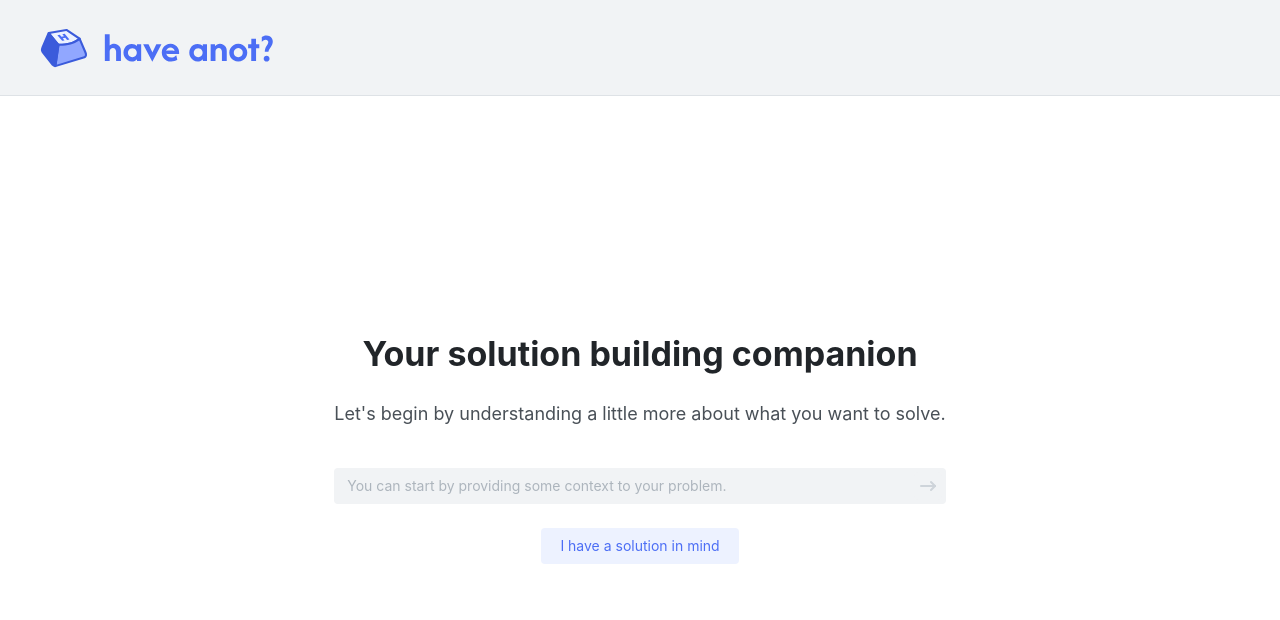
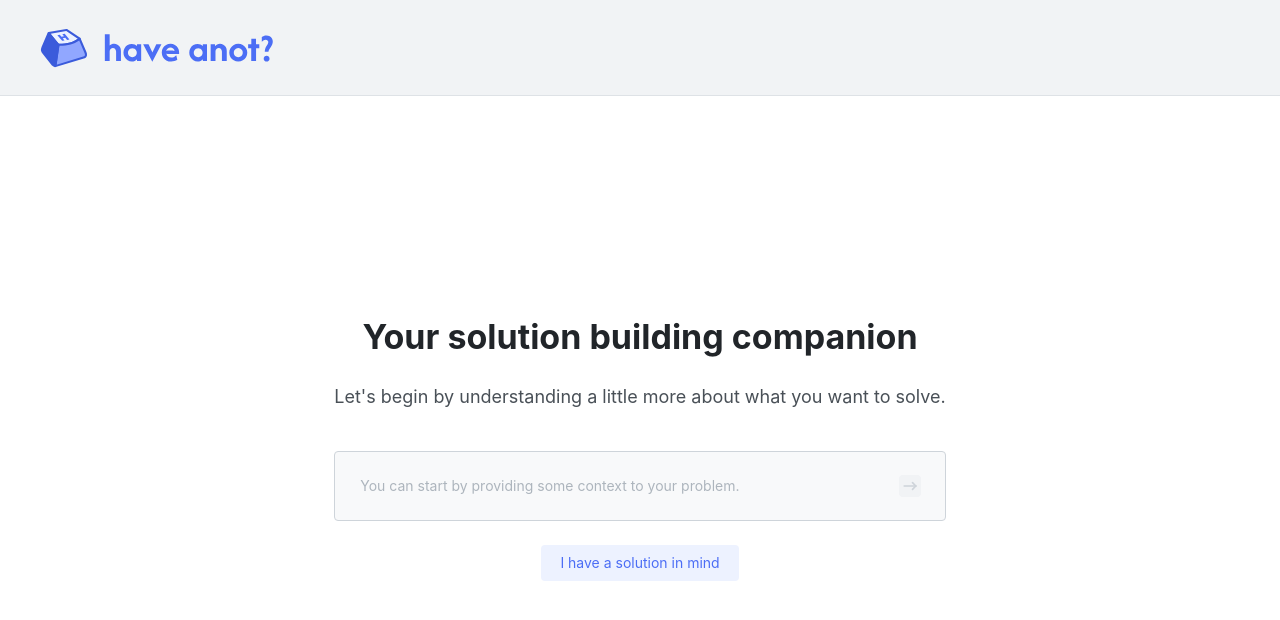
Before and after one commit to jasonqiu212/HaveAnot, a React (Vite) app: page / in a window 1280 px wide. Shown: the top 620 px of the page. Built offline with nearby package versions, Linux system fonts and the light colour scheme.

Commit message:
refactor: refactor out chat input into reusable component

```diff
--- /dev/null
+++ b/src/components/ChatInput.tsx
@@ -0,0 +1,35 @@
+import { ActionIcon, Group, Textarea } from '@mantine/core';
+import '@mantine/core/styles.css';
+import { IconArrowNarrowRight } from '@tabler/icons-react';
+
+interface ChatInputProps {
+  placeholder?: string;
+  backgroundColor?: string;
+}
+
+function ChatInput({ placeholder, backgroundColor }: ChatInputProps) {
+  return (
+    <Group
+      w="100%"
+      gap="xs"
+      px="24px"
+      py="16px"
+      bg={backgroundColor}
+      bd="1.5px solid gray.4"
+      style={{ borderRadius: '4px' }}
+    >
+      <Textarea
+        style={{ flexGrow: 1 }}
+        variant="unstyled"
+        autosize
+        maxRows={9}
+        placeholder={placeholder}
+      />
+      <ActionIcon variant="filled" size="sm" c="gray.4" bg="gray.1">
+        <IconArrowNarrowRight />
+      </ActionIcon>
+    </Group>
+  );
+}
+
+export default ChatInput;
--- a/src/pages/Landing.tsx
+++ b/src/pages/Landing.tsx
@@ -1,22 +1,9 @@
-import {
-  ActionIcon,
-  Button,
-  Center,
-  Stack,
-  Text,
-  Textarea,
-  Title,
-} from '@mantine/core';
+import { Button, Center, Stack, Text, Title } from '@mantine/core';
 import '@mantine/core/styles.css';
-import { IconArrowNarrowRight } from '@tabler/icons-react';
+
+import ChatInput from '../components/ChatInput';
 
 function Landing() {
-  const rightArrowActionButton = (
-    <ActionIcon variant="filled" c="gray.4" bg="gray.1">
-      <IconArrowNarrowRight />
-    </ActionIcon>
-  );
-
   return (
     <Center h="100%">
       <Stack gap="40px">
@@ -30,13 +17,9 @@ function Landing() {
           </Text>
         </Stack>
         <Stack align="center" gap="24px">
-          <Textarea
-            variant="filled"
-            w="100%"
-            autosize
-            maxRows={9}
+          <ChatInput
             placeholder="You can start by providing some context to your problem."
-            rightSection={rightArrowActionButton}
+            backgroundColor="gray.0"
           />
           <Button variant="light" c="indigo.6" fw="400" bg="indigo.0">
             I have a solution in mind
```
